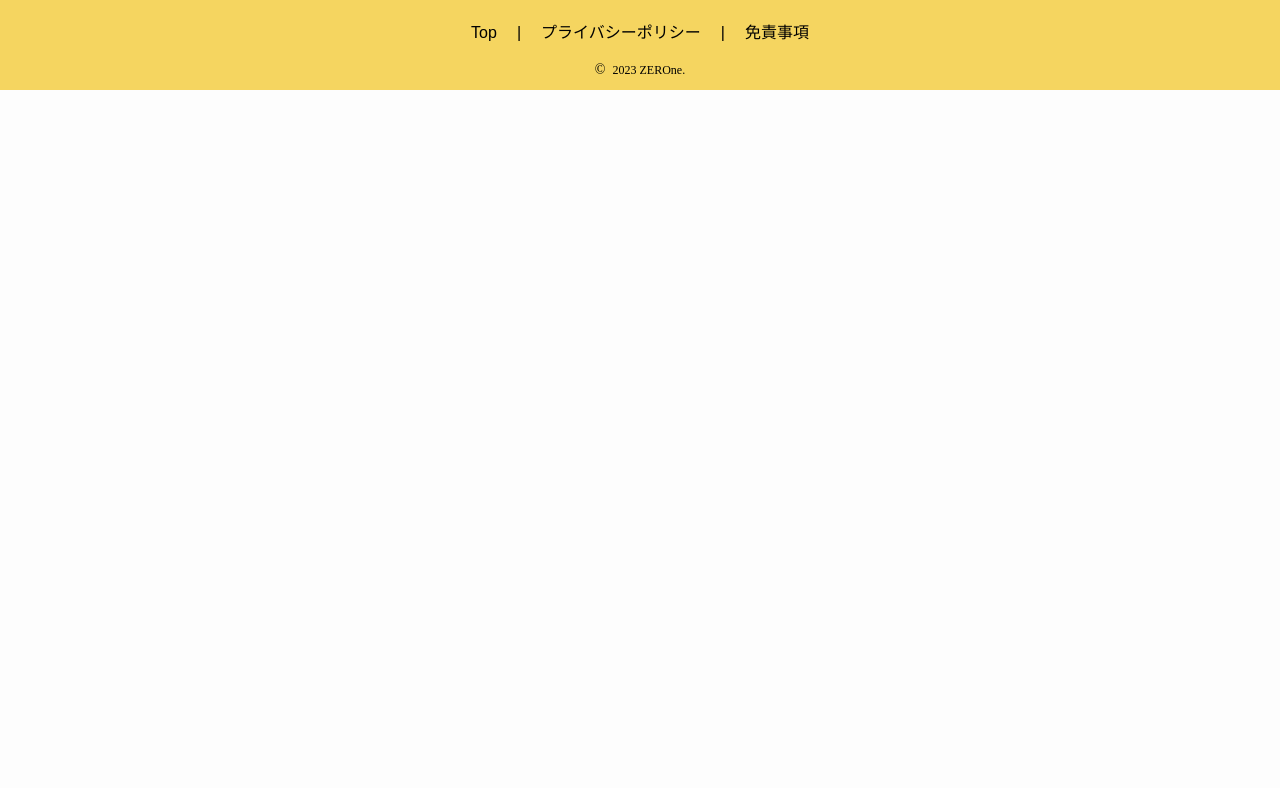
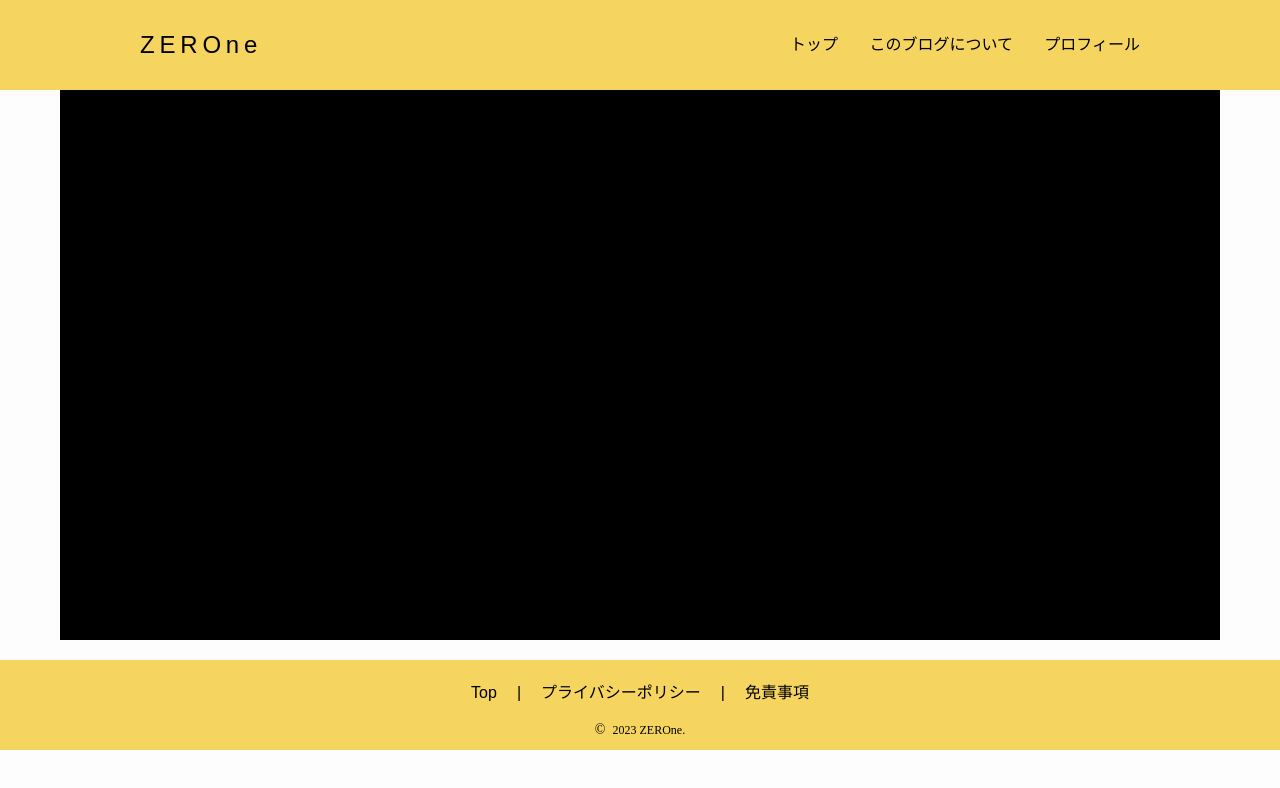
Before and after one commit to masahiro96848/jamstack_next_blog, a Next.js app: page / in a window 1280 px wide. Shown: the top 788 px of the page. Built offline with nearby package versions, Linux system fonts and the light colour scheme.

Commit message:
メインのコンポーネントを作成。ヘッダーとフッターを読み込んで実装

```diff
--- /dev/null
+++ b/app/components/layouts/Main/BaseLayout.tsx
@@ -0,0 +1,32 @@
+import React from 'react'
+
+import Footer from '@/components//layouts/Footer'
+import Header from '@/components/layouts/Header'
+import styles from '@/styles/modules/baseLayout.module.scss'
+
+/**
+ * Props
+ */
+// export type Props = {
+//   children: React.ReactNode
+// }
+
+const BaseLayout = ({ children }: { children: React.ReactNode }) => {
+  // props
+
+  return (
+    <>
+      <div className={styles.wrapper}>
+        <div className={styles.header}>
+          <Header />
+        </div>
+        <div className={styles.main}>{children}</div>
+        <div className={styles.footer}>
+          <Footer />
+        </div>
+      </div>
+    </>
+  )
+}
+
+export default BaseLayout
--- a/app/layout.tsx
+++ b/app/layout.tsx
@@ -1,3 +1,5 @@
+import BaseLayout from '@/components/layouts/Main/BaseLayout'
+
 export const metadata = {
   title: 'Create Next App',
   description: 'Generated by create next app',
@@ -10,7 +12,9 @@ export default function RootLayout({
 }) {
   return (
     <html lang="ja">
-      <body>{children}</body>
+      <body>
+        <BaseLayout>{children}</BaseLayout>
+      </body>
     </html>
   )
 }
--- a/app/page.tsx
+++ b/app/page.tsx
@@ -1,12 +1,10 @@
-import Footer from '@/components/layouts/Footer'
-import Header from '@/components/layouts/Header'
+import { NextPage } from 'next'
+// import BaseLayout from '@/components/layouts/Main/BaseLayout'
+
 import '@/styles/globals.scss'
 
-export default function Home() {
-  return (
-    <div>
-      {/* <Header /> */}
-      <Footer />
-    </div>
-  )
+const Home = () => {
+  return <div></div>
 }
+
+export default Home
--- a/app/styles/modules/baseLayout.module.scss
+++ b/app/styles/modules/baseLayout.module.scss
@@ -0,0 +1,39 @@
+@import '@variable';
+
+.wrapper {
+  position: relative;
+  width: 100%;
+}
+
+.header {
+  width: 100%;
+}
+
+.main {
+  display: flex;
+  justify-content: space-around;
+  margin: 40px auto 20px;
+  width: 1160px;
+  min-height: 600px;
+  background-color: black;
+
+  @include mq(xl) {
+    display: block;
+    margin: 30px auto 20px;
+    width: 70%;
+  }
+
+  @include mq(lg) {
+    width: 90%;
+    min-height: 700px;
+  }
+
+  @include mq(md) {
+    margin: 10px auto 20px;
+    min-height: 650px;
+  }
+}
+
+.footer {
+  width: 100%;
+}
```
Also changed, not shown: app/components/layouts/BaseLayout.tsx (deleted).
